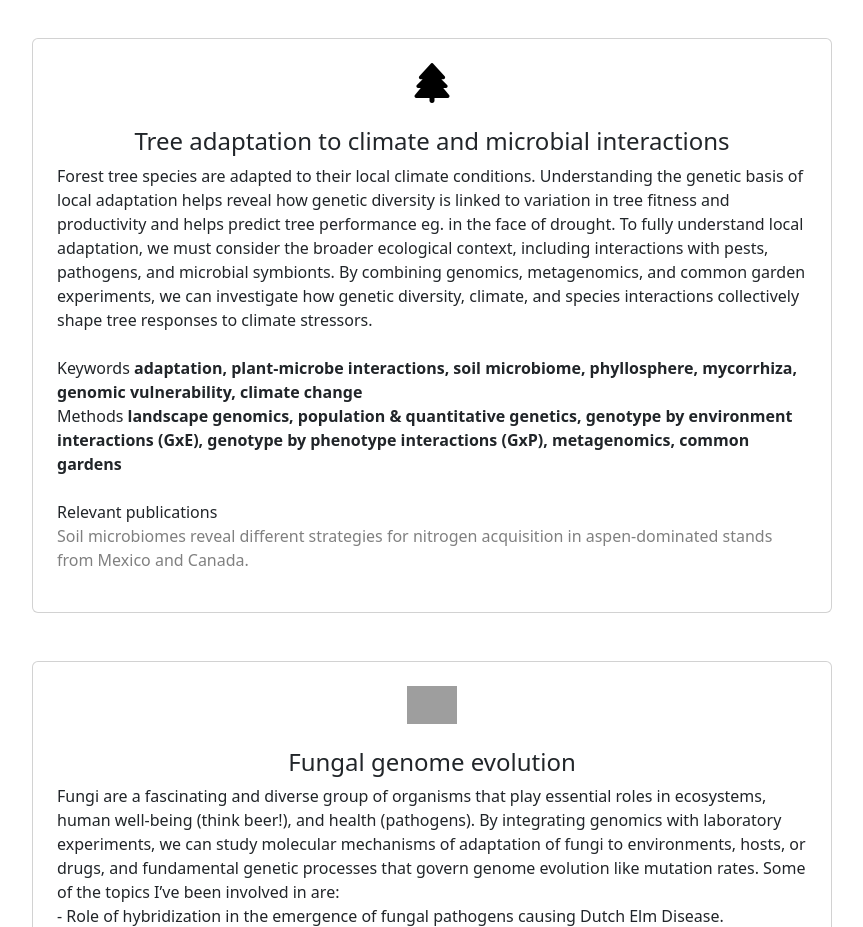
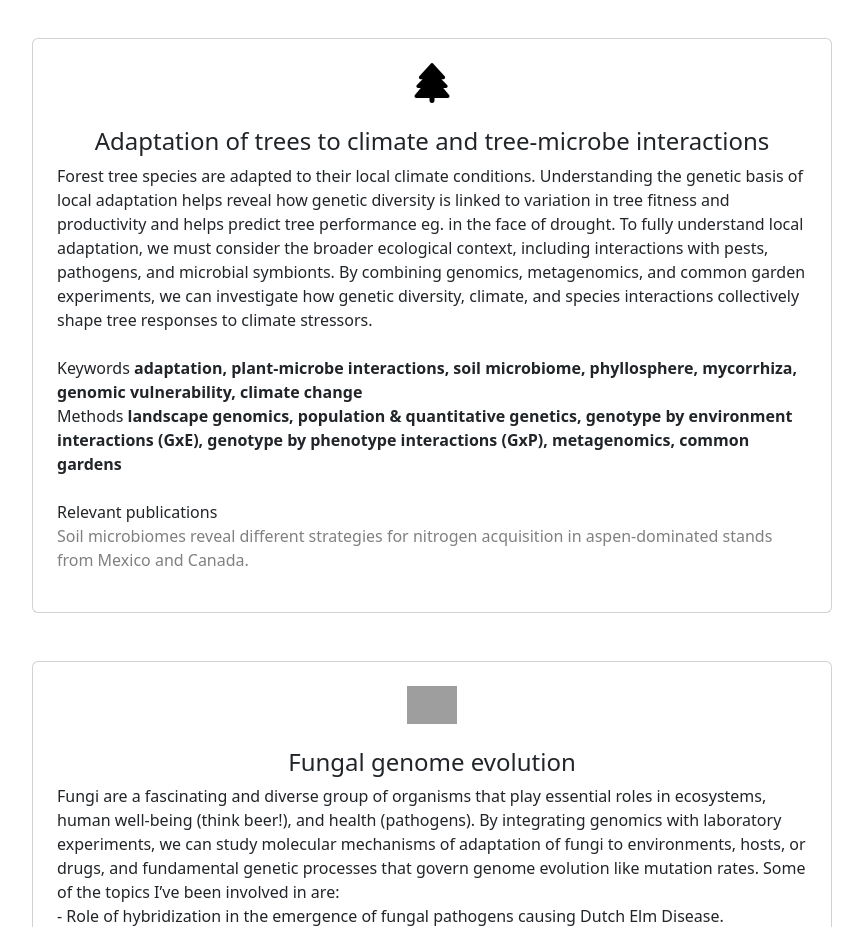
Before and after one commit to aniafijarczyk/aniafijarczyk.github.io, a plain HTML site: page index.html in a window 1280 px wide. Shown: the part 960-1887 px from the top of the page, without its empty margins (208-1071 px from the left). Drawn offline with nearby package versions, Linux system fonts and the light colour scheme; grey boxes are pictures that could not be loaded.

Commit message:
Update index.html

```diff
--- a/index.html
+++ b/index.html
@@ -101,7 +101,7 @@
         <div class="card mt-5 d-flex flex-column align-items-center text-center bg-white p-4" style="width: 50rem">
           <i
             class="text-black bg-white d-flex align-items-center justify-content-center fs-1 fa-solid fa-tree"></i>
-          <h3 class="mt-4 h4">Tree adaptation to climate and microbial interactions</h3>
+          <h3 class="mt-4 h4">Adaptation of trees to climate and tree-microbe interactions</h3>
           <p class="text-start">Forest tree species are adapted to their local climate conditions.
             Understanding the genetic basis of local adaptation helps reveal how genetic diversity
             is linked to variation in tree fitness and productivity and helps predict tree performance eg.
```
